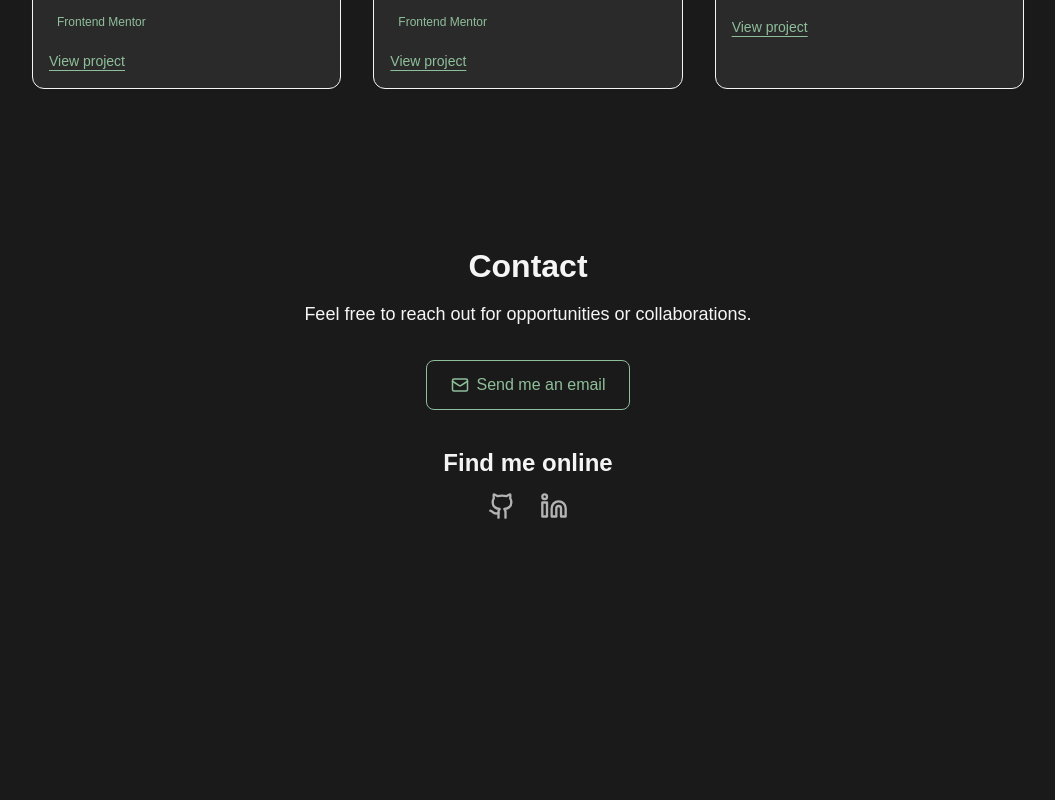
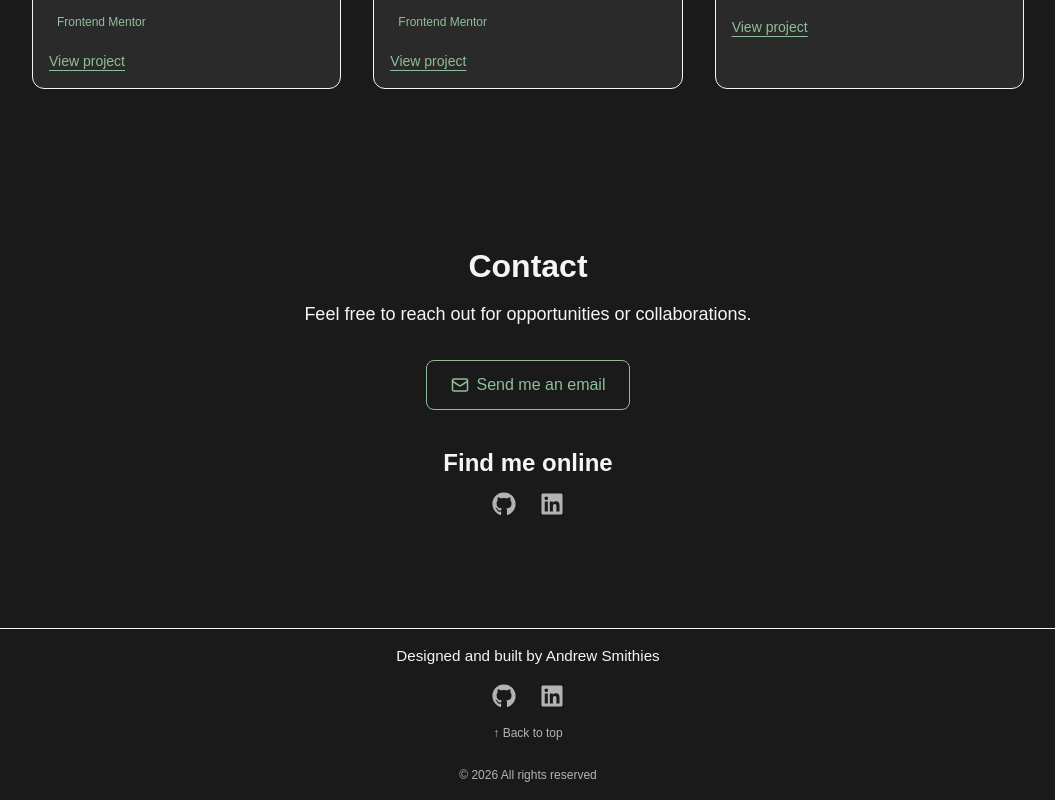
Before and after one commit to AndrewSmithiesDev/my-portfolio, a Next.js app: page /en in a window 1280 px wide. Shown: the part 3866-4666 px from the top of the page, without its empty margins (112-1167 px from the left). Before the commit the page ends 4450 px from the top, so only its background shows below. Built offline with nearby package versions, Linux system fonts and the light colour scheme; a web font is replaced by a local one.

Commit message:
feat : add Footer section

```diff
--- a/package.json
+++ b/package.json
@@ -14,7 +14,9 @@
     "next": "16.1.6",
     "next-themes": "^0.4.6",
     "react": "19.2.3",
-    "react-dom": "19.2.3"
+    "react-dom": "19.2.3",
+    "react-icons": "^5.6.0",
+    "simple-icons": "^16.10.0"
   },
   "devDependencies": {
     "@types/node": "^20",
--- a/src/app/[lang]/page.tsx
+++ b/src/app/[lang]/page.tsx
@@ -1,6 +1,7 @@
 import About from "@/components/about/About";
 import ContactSection from "@/components/contact/ContactSection";
 import Hero from "@/components/hero/Hero";
+import Footer from "@/components/layout/Footer";
 import ProjectsSection from "@/components/projects/ProjectsSection";
 import SkillsSection from "@/components/skills/SkillsSection";
 
@@ -12,6 +13,7 @@ export default function Page() {
     <SkillsSection />
     <ProjectsSection />
     <ContactSection />
+    <Footer />
     </>
   );
 }
--- a/src/app/globals.css
+++ b/src/app/globals.css
@@ -125,6 +125,12 @@ html {
   color: var(--text-primary);
 }
 
+.text-small {
+  font-size: var(--font-small);
+  line-height: var(--leading-normal);
+  color: var(--text-primary);
+}
+
 /* -------------------------------------------------------
    SPACING UTILITIES
 ------------------------------------------------------- */
--- a/src/components/contact/SocialLinks.tsx
+++ b/src/components/contact/SocialLinks.tsx
@@ -1,4 +1,4 @@
-import { Github, Linkedin } from "lucide-react";
+import { FaGithub, FaLinkedin } from "react-icons/fa";
 
 export default function SocialLinks() {
   return (
@@ -8,7 +8,7 @@ export default function SocialLinks() {
         target="_blank"
         className="text-secondary hover:text-[var(--accent)] transition"
       >
-        <Github size={28} />
+        <FaGithub size={24} />{" "}
       </a>
 
       <a
@@ -16,7 +16,7 @@ export default function SocialLinks() {
         target="_blank"
         className="text-secondary hover:text-[var(--accent)] transition"
       >
-        <Linkedin size={28} />
+        <FaLinkedin size={24} />{" "}
       </a>
     </div>
   );
--- /dev/null
+++ b/src/components/layout/Footer.tsx
@@ -0,0 +1,45 @@
+"use client";
+
+import { useDictionary } from "@/components/context/DictionaryContext";
+import { FaGithub, FaLinkedin } from "react-icons/fa";
+
+export default function Footer() {
+  const { dict } = useDictionary();
+
+  return (
+    <footer className="mt-12 py-4 border-t border-[var(--sage-300)]">
+      <div className="max-w-4xl mx-auto px-6 text-center flex flex-col items-center gap-4">
+        <p className="text-small text-secondary">{dict.footer.madeBy}</p>
+
+        <div className="flex gap-6">
+          <a
+            href="https://github.com/andrewsmithiesdev"
+            target="_blank"
+            className="text-secondary hover:text-[var(--accent)] transition"
+          >
+            <FaGithub size={24} />{" "}
+          </a>
+
+          <a
+            href="https://www.linkedin.com/in/andrew-smithies/"
+            target="_blank"
+            className="text-secondary hover:text-[var(--accent)] transition"
+          >
+            <FaLinkedin size={24} />{" "}
+          </a>
+        </div>
+
+        <a
+          href="#top"
+          className="text-xs text-secondary hover:text-[var(--accent)] transition"
+        >
+          ↑ {dict.footer.backToTop}
+        </a>
+
+        <p className="text-xs text-secondary mt-2">
+          © {new Date().getFullYear()} {dict.footer.rights}
+        </p>
+      </div>
+    </footer>
+  );
+}
--- a/src/locales/en.json
+++ b/src/locales/en.json
@@ -102,5 +102,10 @@
     "subtitle": "Feel free to reach out for opportunities or collaborations.",
     "emailButton": "Send me an email",
     "socialTitle": "Find me online"
+  },
+  "footer": {
+    "madeBy": "Designed and built by Andrew Smithies",
+    "backToTop": "Back to top",
+    "rights": "All rights reserved"
   }
 }
--- a/src/locales/fr.json
+++ b/src/locales/fr.json
@@ -102,5 +102,10 @@
     "subtitle": "N'hésitez pas à me contacter pour une opportunité ou une collaboration.",
     "emailButton": "Envoyer un email",
     "socialTitle": "Retrouvez-moi en ligne"
+  },
+  "footer": {
+    "madeBy": "Conçu et développé par Andrew Smithies",
+    "backToTop": "Retour en haut",
+    "rights": "Tous droits réservés"
   }
 }
```
Also changed, not shown: 1 other file (tests, documents, lock files or other folders).
